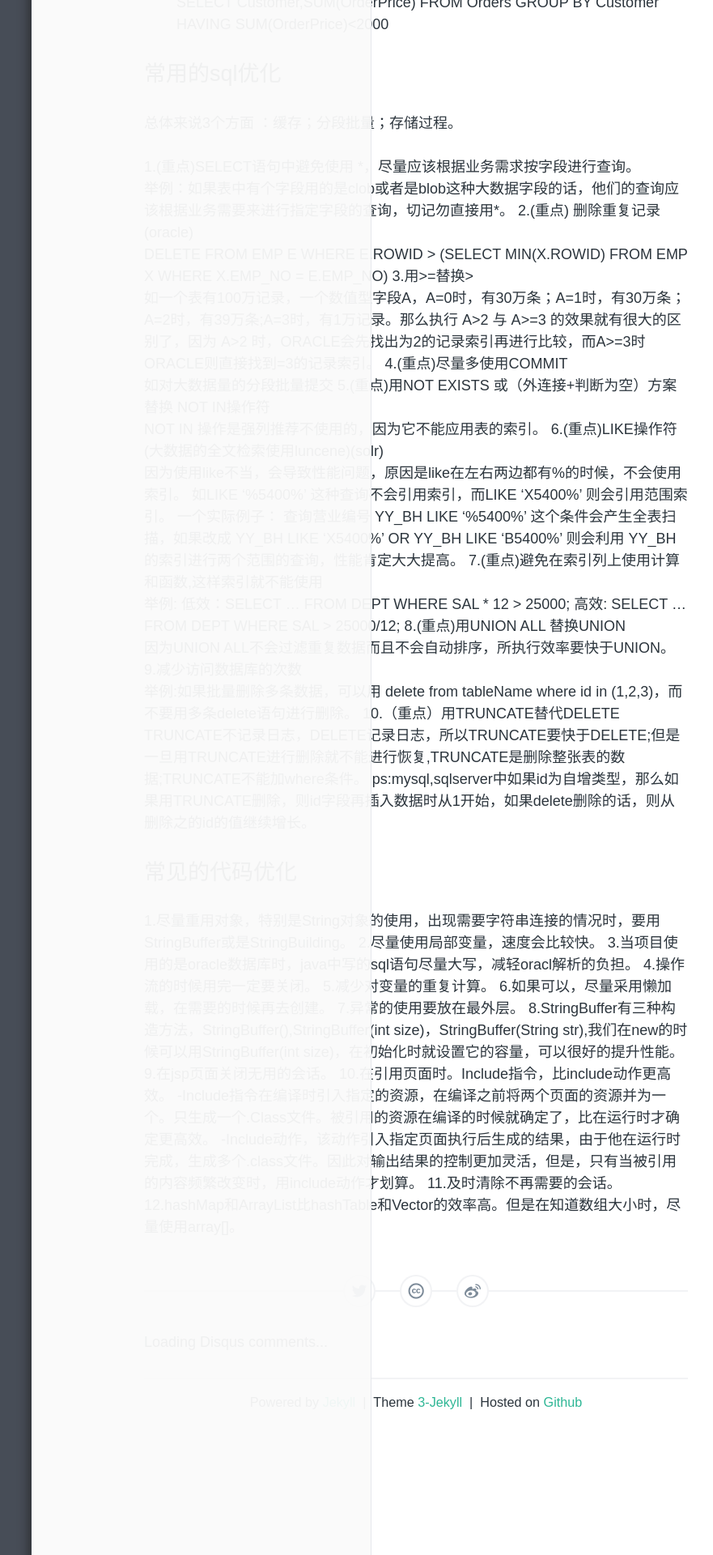
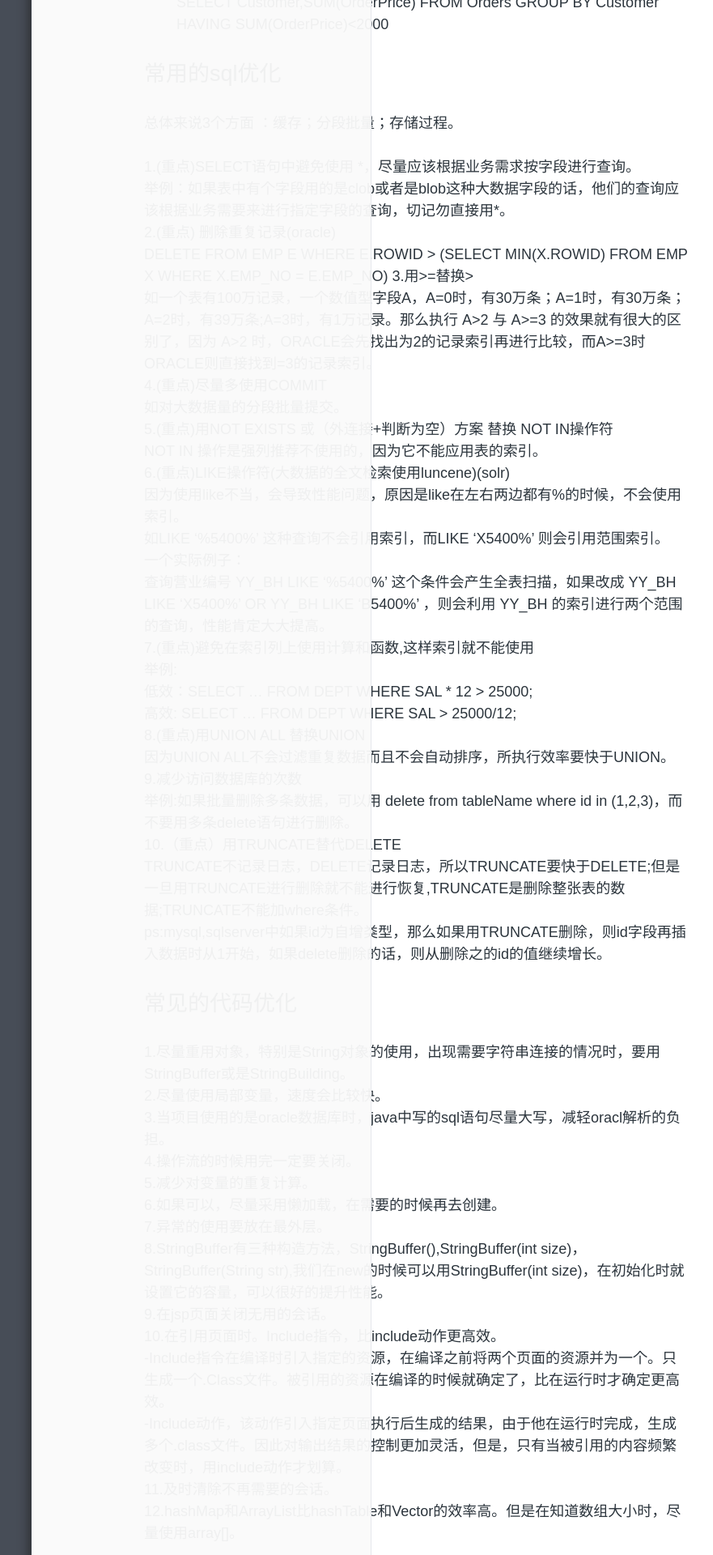
Before and after one commit to DrizztM/DrizztM.github.io, a Jekyll site: the page built from _posts/教学/2015-8-28-java-knowledge-points-advance.md, in a window 1280 px wide. Shown: the part 2152-4072 px from the top of the page at 81% size, without its empty margins (126-1007 px from the left). Built offline with Jekyll 4.4.1, drawn with Linux system fonts in a browser that asks for light colours; Markdown is read by kramdown in place of the engine named in the settings; comment, search, counter and statistics services are not loaded.

Commit message:
no message

```diff
--- a/_posts/教学/2015-8-28-java-knowledge-points-advance.md
+++ b/_posts/教学/2015-8-28-java-knowledge-points-advance.md
@@ -75,45 +75,45 @@ SELECT Customer,SUM(OrderPrice) FROM Orders GROUP BY Customer HAVING SUM(OrderPr
 总体来说3个方面 ：缓存；分段批量；存储过程。
 
 1.(重点)SELECT语句中避免使用 \*，尽量应该根据业务需求按字段进行查询。<br>
-举例：如果表中有个字段用的是clob或者是blob这种大数据字段的话，他们的查询应该根据业务需要来进行指定字段的查询，切记勿直接用\*。
+举例：如果表中有个字段用的是clob或者是blob这种大数据字段的话，他们的查询应该根据业务需要来进行指定字段的查询，切记勿直接用\*。<br>
 2.(重点) 删除重复记录(oracle)<br>
 DELETE  FROM  EMP E  WHERE  E.ROWID > (SELECT MIN(X.ROWID) FROM  EMP X  WHERE  X.EMP_NO = E.EMP_NO)
 3.用>=替换><br>
-如一个表有100万记录，一个数值型字段A，A=0时，有30万条；A=1时，有30万条；A=2时，有39万条;A=3时，有1万记录。那么执行 A>2 与 A>=3 的效果就有很大的区别了，因为 A>2 时，ORACLE会先找出为2的记录索引再进行比较，而A>=3时ORACLE则直接找到=3的记录索引。
+如一个表有100万记录，一个数值型字段A，A=0时，有30万条；A=1时，有30万条；A=2时，有39万条;A=3时，有1万记录。那么执行 A>2 与 A>=3 的效果就有很大的区别了，因为 A>2 时，ORACLE会先找出为2的记录索引再进行比较，而A>=3时ORACLE则直接找到=3的记录索引。<br>
 4.(重点)尽量多使用COMMIT<br>
-如对大数据量的分段批量提交
+如对大数据量的分段批量提交。<br>
 5.(重点)用NOT EXISTS 或（外连接+判断为空）方案 替换 NOT IN操作符<br>
-NOT IN 操作是强列推荐不使用的，因为它不能应用表的索引。
+NOT IN 操作是强列推荐不使用的，因为它不能应用表的索引。<br>
 6.(重点)LIKE操作符(大数据的全文检索使用luncene)(solr)<br>
-因为使用like不当，会导致性能问题，原因是like在左右两边都有%的时候，不会使用索引。
-如LIKE '%5400%' 这种查询不会引用索引，而LIKE 'X5400%' 则会引用范围索引。
- 一个实际例子：
-查询营业编号 YY_BH LIKE '%5400%' 这个条件会产生全表扫描，如果改成  YY_BH LIKE 'X5400%' OR YY_BH LIKE 'B5400%'
-则会利用  YY_BH 的索引进行两个范围的查询，性能肯定大大提高。
+因为使用like不当，会导致性能问题，原因是like在左右两边都有%的时候，不会使用索引。<br>
+如LIKE '%5400%' 这种查询不会引用索引，而LIKE 'X5400%' 则会引用范围索引。<br>
+ 一个实际例子：<br>
+查询营业编号 YY_BH LIKE '%5400%' 这个条件会产生全表扫描，如果改成  YY_BH LIKE 'X5400%' OR YY_BH LIKE 'B5400%' ，则会利用  YY_BH 的索引进行两个范围的查询，性能肯定大大提高。<br>
 7.(重点)避免在索引列上使用计算和函数,这样索引就不能使用<br>
-举例:
-低效：SELECT … FROM  DEPT  WHERE SAL * 12 > 25000;
-高效: SELECT … FROM DEPT WHERE SAL > 25000/12;
+举例: <br>
+低效：SELECT … FROM  DEPT  WHERE SAL * 12 > 25000; <br>
+高效: SELECT … FROM DEPT WHERE SAL > 25000/12;<br>
 8.(重点)用UNION ALL 替换UNION<br>
-因为UNION ALL不会过滤重复数据而且不会自动排序，所执行效率要快于UNION。
+因为UNION ALL不会过滤重复数据而且不会自动排序，所执行效率要快于UNION。<br>
 9.减少访问数据库的次数<br>
-举例:如果批量删除多条数据，可以用  delete  from tableName where id in (1,2,3)，而不要用多条delete语句进行删除。
+举例:如果批量删除多条数据，可以用  delete  from tableName where id in (1,2,3)，而不要用多条delete语句进行删除。<br>
 10.（重点）用TRUNCATE替代DELETE<br>
-TRUNCATE不记录日志，DELETE记录日志，所以TRUNCATE要快于DELETE;但是一旦用TRUNCATE进行删除就不能进行恢复,TRUNCATE是删除整张表的数据;TRUNCATE不能加where条件。
-ps:mysql,sqlserver中如果id为自增类型，那么如果用TRUNCATE删除，则id字段再插入数据时从1开始，如果delete删除的话，则从删除之的id的值继续增长。
+TRUNCATE不记录日志，DELETE记录日志，所以TRUNCATE要快于DELETE;但是一旦用TRUNCATE进行删除就不能进行恢复,TRUNCATE是删除整张表的数据;TRUNCATE不能加where条件。<br>
+ps:mysql,sqlserver中如果id为自增类型，那么如果用TRUNCATE删除，则id字段再插入数据时从1开始，如果delete删除的话，则从删除之的id的值继续增长。<br>
 
 ## 常见的代码优化
-1.尽量重用对象，特别是String对象的使用，出现需要字符串连接的情况时，要用StringBuffer或是StringBuilding。
-2.尽量使用局部变量，速度会比较快。
-3.当项目使用的是oracle数据库时，java中写的sql语句尽量大写，减轻oracl解析的负担。
-4.操作流的时候用完一定要关闭。
-5.减少对变量的重复计算。
-6.如果可以，尽量采用懒加载，在需要的时候再去创建。
-7.异常的使用要放在最外层。
-8.StringBuffer有三种构造方法，StringBuffer(),StringBuffer(int size)，StringBuffer(String str),我们在new的时候可以用StringBuffer(int size)，在初始化时就设置它的容量，可以很好的提升性能。
-9.在jsp页面关闭无用的会话。
-10.在引用页面时。Include指令，比include动作更高效。
--Include指令在编译时引入指定的资源，在编译之前将两个页面的资源并为一个。只生成一个.Class文件。被引用的资源在编译的时候就确定了，比在运行时才确定更高效。
--Include动作，该动作引入指定页面执行后生成的结果，由于他在运行时完成，生成多个.class文件。因此对输出结果的控制更加灵活，但是，只有当被引用的内容频繁改变时，用include动作才划算。
-11.及时清除不再需要的会话。
+
+1.尽量重用对象，特别是String对象的使用，出现需要字符串连接的情况时，要用StringBuffer或是StringBuilding。<br>
+2.尽量使用局部变量，速度会比较快。<br>
+3.当项目使用的是oracle数据库时，java中写的sql语句尽量大写，减轻oracl解析的负担。<br>
+4.操作流的时候用完一定要关闭。<br>
+5.减少对变量的重复计算。<br>
+6.如果可以，尽量采用懒加载，在需要的时候再去创建。<br>
+7.异常的使用要放在最外层。<br>
+8.StringBuffer有三种构造方法，StringBuffer(),StringBuffer(int size)，StringBuffer(String str),我们在new的时候可以用StringBuffer(int size)，在初始化时就设置它的容量，可以很好的提升性能。<br>
+9.在jsp页面关闭无用的会话。<br>
+10.在引用页面时。Include指令，比include动作更高效。<br>
+-Include指令在编译时引入指定的资源，在编译之前将两个页面的资源并为一个。只生成一个.Class文件。被引用的资源在编译的时候就确定了，比在运行时才确定更高效。<br>
+-Include动作，该动作引入指定页面执行后生成的结果，由于他在运行时完成，生成多个.class文件。因此对输出结果的控制更加灵活，但是，只有当被引用的内容频繁改变时，用include动作才划算。<br>
+11.及时清除不再需要的会话。<br>
 12.hashMap和ArrayList比hashTable和Vector的效率高。但是在知道数组大小时，尽量使用array[]。
```
